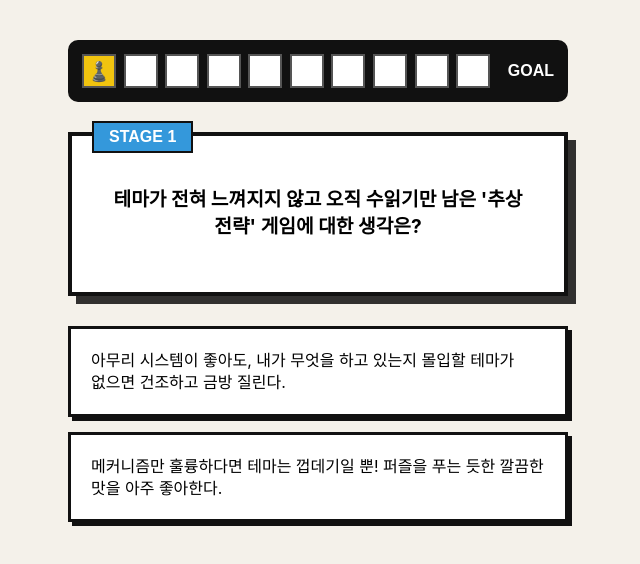
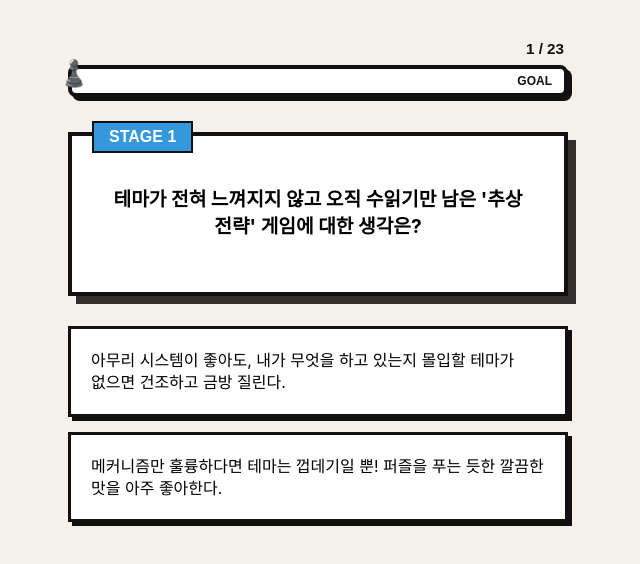
Before and after one commit to bb-dochi/mpti-test, a React (Vite) app: page /test in a window 1280 px wide. Shown: the top 564 px of the page, without its empty margins (322-962 px from the left). Built offline with nearby package versions, Linux system fonts and the light colour scheme; no server answers; a web font is replaced by a local one.

Commit message:
fix bugs

```diff
--- a/src/pages/Result.jsx
+++ b/src/pages/Result.jsx
@@ -104,12 +104,10 @@ function Result() {
         return <div style={{ textAlign: "center", marginTop: "50px", fontFamily: "'Maplestory-Light', sans-serif", fontWeight: "bold" }}>[SYSTEM] 보드게임 성향 결과 로드 중...</div>;
     }
 
-    // 🔗 주소 정의 (현재 페이지의 동적 결과 주소 활용)
     const shareUrl = `${window.location.origin}/result?c=${finalResult}`;
     const shareTitle = "MPTI - 보드게임 성향 테스트";
-    const shareText = `[시스템] 나의 보드게임 자아는 '${character.name}'입니다. 당신의 성향도 분석해 보세요!`;
+    const shareText = `나의 보드게임 자아는 '${character.name}'입니다. 당신의 성향도 분석해 보세요!`;
 
-    // ⭐ 아까 요청하신 대로 썸네일도 유저 결과 미플 이미지로 전동 연동!
     const imageUrl = `${window.location.origin}/images/${finalResult}.png`;
 
     const incrementShareCount = async () => {
@@ -126,7 +124,7 @@ function Result() {
     const handleCopyMainLink = async () => {
         try {
             await navigator.clipboard.writeText(window.location.origin);
-            alert("[시스템] 테스트 메인 주소가 클립보드에 복사되었습니다! 친구들에게 추천해 보세요.");
+            alert("테스트 메인 주소가 클립보드에 복사되었습니다! 친구들에게 추천해 보세요.");
             await incrementShareCount();
         } catch (error) {
             alert("링크 복사에 실패했습니다.");
@@ -136,7 +134,7 @@ function Result() {
     const handleCopyResultLink = async () => {
         try {
             await navigator.clipboard.writeText(shareUrl);
-            alert("[SYSTEM] 현재 보시는 결과 페이지 링크가 클립보드에 복사되었습니다!");
+            alert("결과 페이지 링크가 클립보드에 복사되었습니다!");
             await incrementShareCount();
         } catch (error) {
             alert("링크 복사에 실패했습니다.");
@@ -154,36 +152,21 @@ function Result() {
                         title: shareTitle,
                         description: shareText,
                         imageUrl: imageUrl,
-                        link: {
-                            mobileWebUrl: `https://bg-mpti-test.vercel.app/result?c=${finalResult}`,
-                            webUrl: `https://bg-mpti-test.vercel.app/result?c=${finalResult}`,
-                        },
+                        link: { mobileWebUrl: shareUrl, webUrl: shareUrl },
                     },
                     buttons: [
                         {
                             title: "결과 확인하기 ♟️",
-                            link: {
-                                mobileWebUrl: `https://bg-mpti-test.vercel.app/result?c=${finalResult}`,
-                                webUrl: `https://bg-mpti-test.vercel.app/result?c=${finalResult}`,
-                            },
-                        },
-                        {
-                            title: "나도 테스트하기 🎲",
-                            link: {
-                                mobileWebUrl: `https://bg-mpti-test.vercel.app`,
-                                webUrl: `https://bg-mpti-test.vercel.app`,
-                            },
+                            link: { mobileWebUrl: shareUrl, webUrl: shareUrl },
                         },
                     ],
                 });
-                console.log("url:", window.location.origin, shareUrl);
                 await incrementShareCount();
                 return;
             } catch (error) {
-                console.error("카카오 발송 실패:", error);
+                console.error(error);
             }
         }
-        console.log("url:", window.location.origin, shareUrl);
         handleCopyResultLink();
     };
 
--- a/src/pages/Test.jsx
+++ b/src/pages/Test.jsx
@@ -95,46 +95,80 @@ function Test() {
             }}
         >
             <div style={{ maxWidth: "500px", width: "100%", marginTop: "20px" }}>
-                {/* 보드게임 진행 트랙 UI */}
+                <div style={{ width: "100%", marginBottom: "35px" }}>
+                    {/* 상단 퀘스트 카운터 스테이터스 */}
                     <div
                         style={{
                             display: "flex",
-                        justifyContent: "space-between",
-                        backgroundColor: "#111",
-                        padding: "10px",
-                        border: "4px solid #111",
-                        borderRadius: "10px",
-                        marginBottom: "30px",
+                            justifyContent: "flex-end",
+                            marginBottom: "8px",
+                            fontFamily: "'Maplestory-Light', sans-serif",
+                            fontSize: "0.95rem",
+                            fontWeight: "bold",
+                            color: "#111",
+                            padding: "0 4px",
                         }}
                     >
-                    {Array.from({ length: trackLength }).map((_, idx) => (
+                        <span>
+                            {currentIndex + 1} / {shuffledQuestions.length}
+                        </span>
+                    </div>
+
+                    {/* 실제 말판 트랙 메인 카드 */}
                     <div
-                            key={idx}
                         style={{
-                                width: "30px",
-                                height: "30px",
-                                backgroundColor: idx === currentPosition ? "#f1c40f" : "#fff",
-                                border: "2px solid #555",
+                            position: "relative",
+                            height: "24px",
+                            backgroundColor: "#fff",
+                            border: "4px solid #111",
+                            borderRadius: "8px",
+                            boxShadow: "4px 4px 0px #111",
                             display: "flex",
                             alignItems: "center",
-                                justifyContent: "center",
-                                fontSize: "1.2rem",
+                            overflow: "visible", // 말이 위로 살짝 튀어나오도록 노출
                         }}
                     >
-                            {idx === currentPosition ? "♟️" : ""}
-                        </div>
-                    ))}
+                        {/* 진행도에 따라 나무판이나 매트가 차오르는 느낌의 내부 바 */}
                         <div
                             style={{
-                            color: "#fff",
-                            fontWeight: "bold",
-                            display: "flex",
-                            alignItems: "center",
-                            marginLeft: "10px",
+                                width: `${(currentIndex / (shuffledQuestions.length - 1)) * 100}%`,
+                                height: "100%",
+                                backgroundColor: "#f1c40f", // 매력적인 골드 게이지색
+                                transition: "width 0.25s ease-out", // 부드러운 애니메이션 효과
+                            }}
+                        />
+
+                        {/* 실시간으로 전진하는 미플 말 (♟️) */}
+                        <div
+                            style={{
+                                position: "absolute",
+                                // 말의 중심축을 맞추기 위해 비율 계산 후 패딩 보정
+                                left: `calc(${(currentIndex / (shuffledQuestions.length - 1)) * 100}% - 14px)`,
+                                top: "-12px",
+                                fontSize: "1.6rem",
+                                transition: "left 0.25s ease-out", // 말 이동도 부드럽게 쇽!
+                                zIndex: 2,
+                                cursor: "default",
+                                userSelect: "none",
+                            }}
+                        >
+                            ♟️
+                        </div>
+
+                        {/* 우측 끝 고정 골인 지점 텍스트 */}
+                        <span
+                            style={{
+                                position: "absolute",
+                                right: "12px",
+                                fontSize: "0.75rem",
+                                fontWeight: "900",
+                                color: "#111",
                                 fontFamily: "'Maplestory-Light', sans-serif",
+                                zIndex: 1,
                             }}
                         >
                             GOAL
+                        </span>
                     </div>
                 </div>
 
```
Lines whose indentation alone changed are shown as unchanged.
